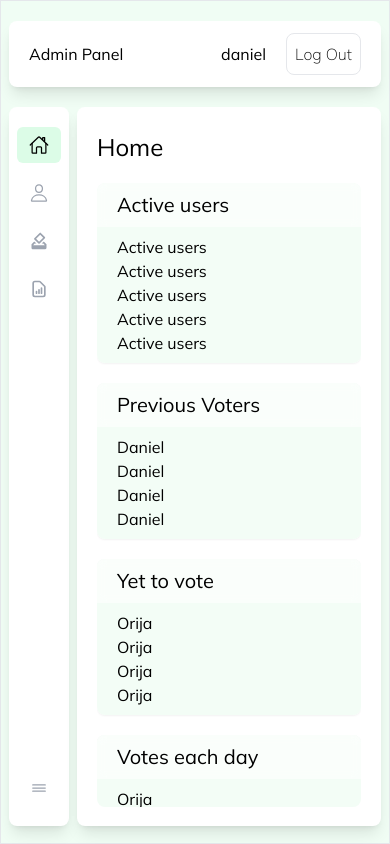
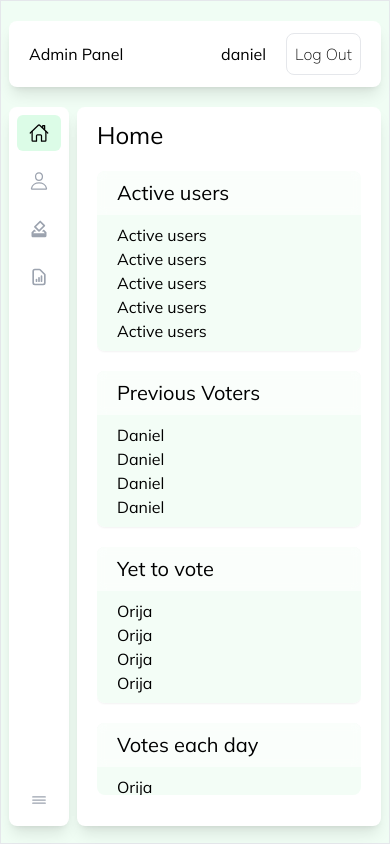
Before and after one commit to Orijadribo/wnc-voting-system, a React (Create React App) app: page /adminpanel in a window 390 px wide. Built offline with nearby package versions, Linux system fonts and the light colour scheme; no server answers.

Commit message:
Adjustments on the padding in y axis of the icons of the

```diff
--- a/src/pages/admin/Content.jsx
+++ b/src/pages/admin/Content.jsx
@@ -6,7 +6,7 @@ import Report from './content/report/Report';
 
 const Content = ({ selectedScreen }) => {
   return (
-    <div className='flex flex-col gap-3 py-6 px-5 md:px-10'>
+    <div className='flex flex-col gap-3 py-3 md:py-6 px-5 md:px-10'>
       {selectedScreen === 'home' && <Home />}
       {selectedScreen === 'users' && <Users />}
       {selectedScreen === 'votes' && <Votes />}
--- a/src/pages/admin/SideBar.jsx
+++ b/src/pages/admin/SideBar.jsx
@@ -19,7 +19,7 @@ const SideBar = ({ selectedScreen, setSelectedScreen }) => {
 
   return (
     <div className='flex flex-col justify-between h-full text-gray-400'>
-      <div className='flex flex-col gap-3 py-5 px-2 mx-0 md:px-5 font-light'>
+      <div className='flex flex-col gap-3 py-2 md:py-5 px-2 mx-0 md:px-5 font-light'>
         <div
           className={`flex gap-2 items-center justify-start cursor-pointer px-2 md:pl-4 py-1 hover:bg-green-50 rounded-md ${
             selectedScreen === 'home' && 'text-black bg-green-100'
@@ -69,7 +69,7 @@ const SideBar = ({ selectedScreen, setSelectedScreen }) => {
       </div>
 
       <div className='md:hidden'>
-        <div className='flex flex-col gap-3 py-5 px-2 mx-0 md:px-5 font-light'>
+        <div className='flex flex-col gap-3 py-2 px-2 mx-0 md:px-5 font-light'>
           <div
             className='flex gap-2 items-center justify-start cursor-pointer px-2 md:pl-4 py-1 hover:bg-green-50 rounded-md'
             onClick={handleCloseSideBar}
--- a/src/pages/admin/content/users/Users.jsx
+++ b/src/pages/admin/content/users/Users.jsx
@@ -83,7 +83,7 @@ const Users = () => {
   return (
     <div className=''>
       <div className='flex items-center justify-between mb-5 '>
-        <div className='text-2xl p-2'>Users</div>
+        <div className='text-2xl p-2 pl-0'>Users</div>
         {selection === 'paidUpMembers' && (
           <div className=''>
             <button
```
